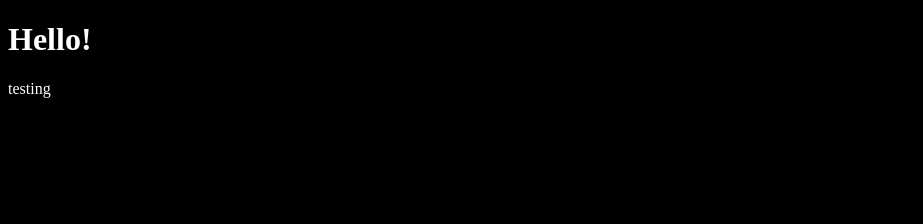
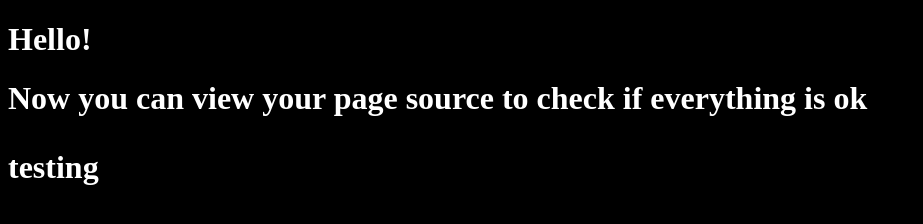
Before and after one commit to Manchester2/blog1, a plain HTML site: page index.html in a window 1280 px wide. Shown: the whole page, without its empty margins (0-923 px from the left). Drawn offline with Linux system fonts and the light colour scheme.

Commit message:
Update index.html

```diff
--- a/index.html
+++ b/index.html
@@ -6,6 +6,7 @@
 	</head>
 	<body style="background-color: black; color: white">
 		<h1>Hello! </h1>
+		<h1> Now you can view your page source to check if everything is ok <h1>
 		<p> testing </p>
 </body>
 </html>
```
